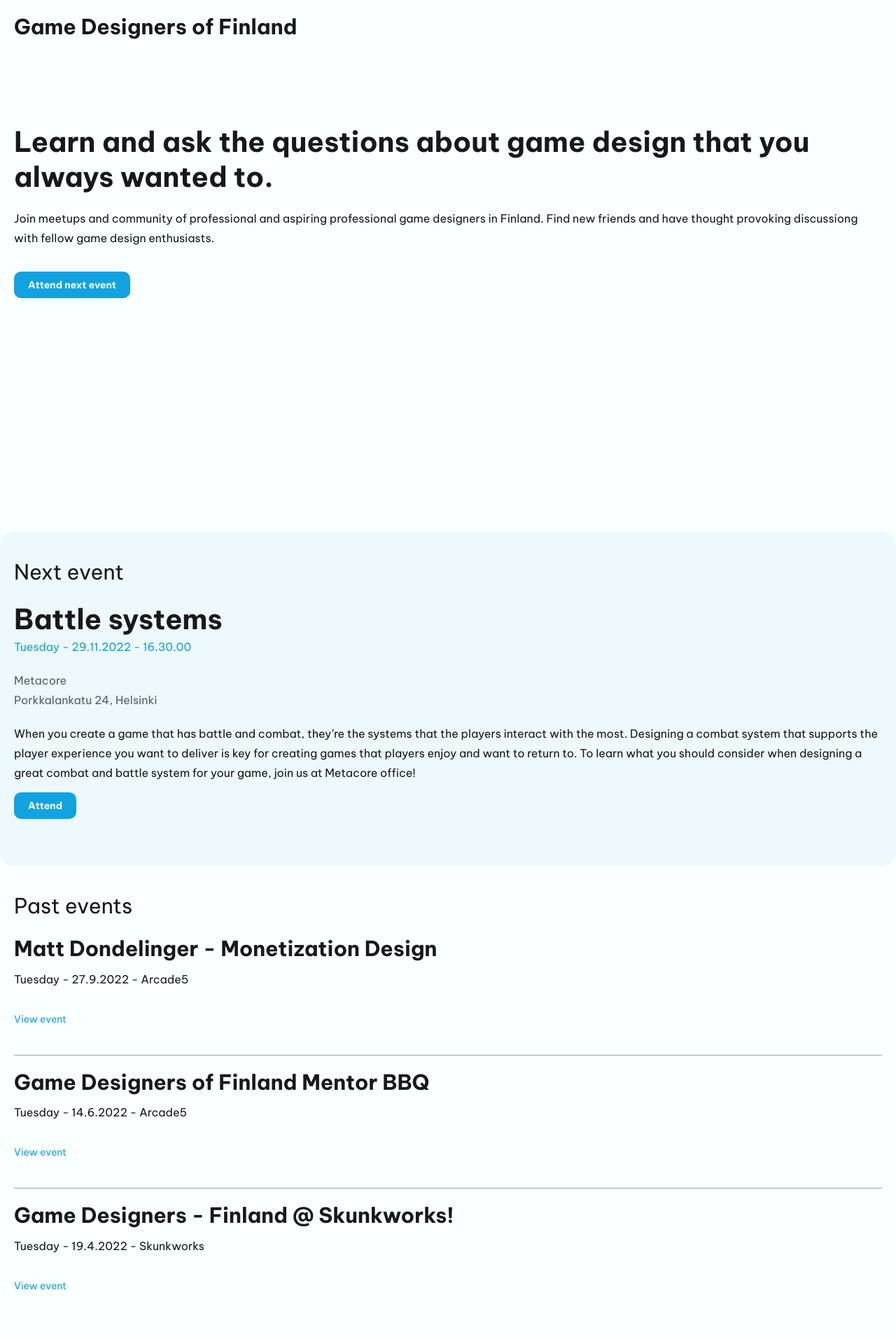
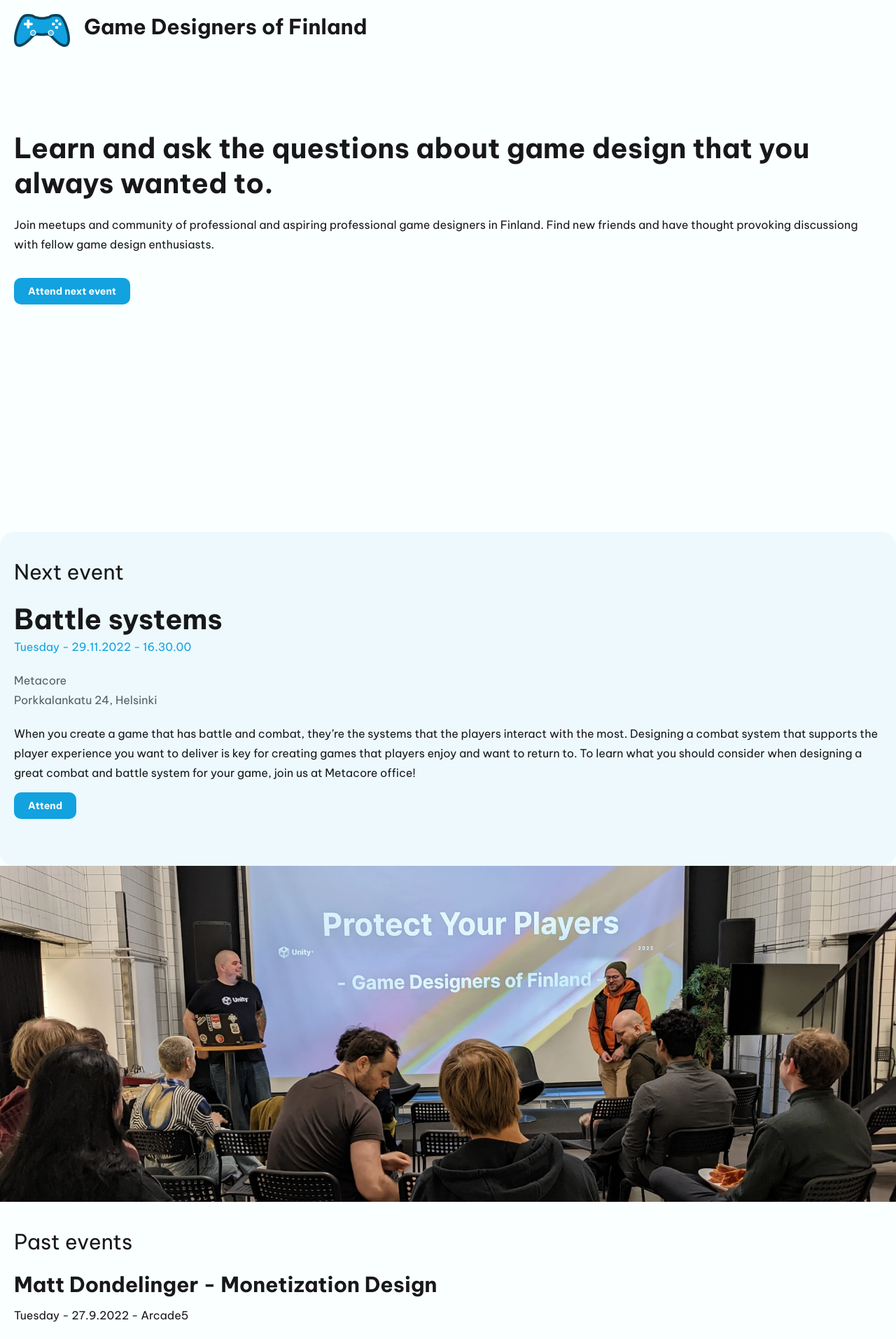
Before and after one commit to Zigelzi/gdof, a Svelte app: page / in a window 1280 px wide. Shown: the top 1913 px of the page at 70% size. Built offline with nearby package versions, Linux system fonts and the light colour scheme.

Commit message:
Add images and add logo to the top of the landing page

```diff
--- a/index.html
+++ b/index.html
@@ -11,6 +11,7 @@
     <meta property="og:title" content="Game Designers of Finland">
     <meta property="og:description" content="Community for game design enthusiasts">
     <meta property="og:image" content="./images/gdof_controller_text_clean.svg">
+    <meta property="og:type" content="website">
     <title>Game Designers of Finland</title>
   </head>
   <body>
--- a/src/App.svelte
+++ b/src/App.svelte
@@ -47,6 +47,7 @@
       <NextEvent />
     </div>
   </section>
+  <div class="img-v-l img-bg-cover img-bg-center" style="background-image: url(./images/gdof_monetisation.webp)" />
   <section class="ph-m pv-l">
     <div class="container">
       <h2 class="text-heading-m">Past events</h2>
--- a/src/app.css
+++ b/src/app.css
@@ -517,6 +517,20 @@ Start of project specific styling.
   max-height: var(--img-s);
 }
 
+.img-bg-cover {
+  background-size: cover;
+}
+
+.img-bg-center {
+  background-position: center;
+}
+
+
+
+.img-v-l {
+  min-height: 30rem;
+}
+
 /* Flex and grid classes */
 .flex {
   display:flex;
@@ -525,3 +539,7 @@ Start of project specific styling.
 .flex-align-center {
   align-items: center;
 }
+
+.flex-wrap {
+  flex-wrap: wrap;
+}
--- a/src/lib/Header.svelte
+++ b/src/lib/Header.svelte
@@ -1,5 +1,6 @@
 <header class="primary-header p-m">
-  <div class="container header-full-width">
+  <div class="container header-full-width flex">
+    <img src="./images/gdof_controller_clean.svg" alt="" srcset="" class="img-s mr-m">
     <h1 class="fw-bold fs-heading-m">Game Designers of Finland</h1>
   </div>
 </header>
```
Also changed, not shown: public/images/gdof_mentor_cafe.webp (added), public/images/gdof_monetisation.webp (added).
